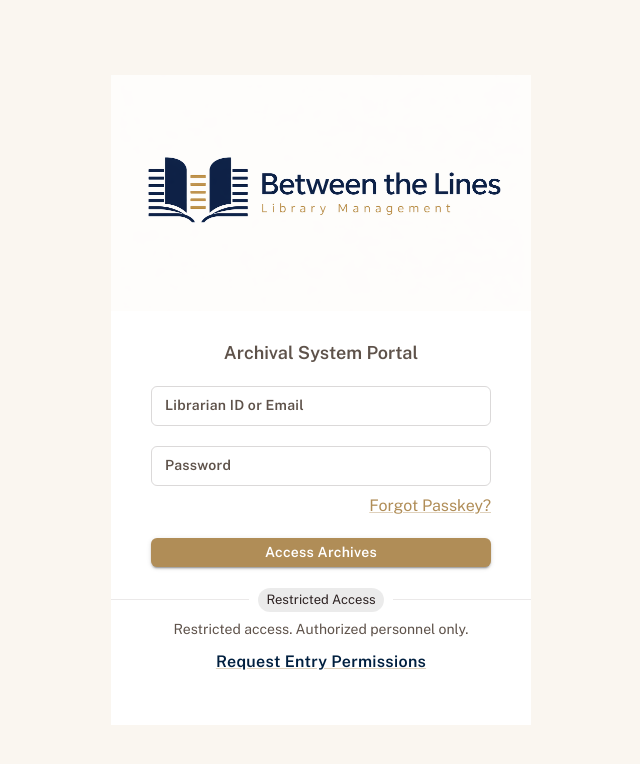
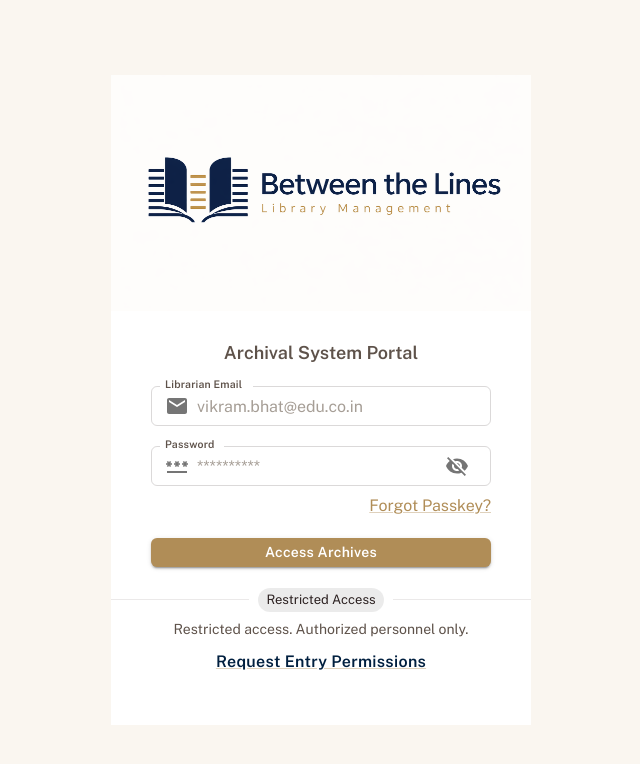
Before and after one commit to BailurVikramBhat/between-the-lines, a React (Vite) app in the folder frontend/: page / in a window 1280 px wide. Shown: the top 764 px of the page, without its empty margins (319-959 px from the left). Built offline with nearby package versions, Linux system fonts and the light colour scheme.

Commit message:
Add input adornments to the fields

```diff
--- a/frontend/src/pages/LoginPage.tsx
+++ b/frontend/src/pages/LoginPage.tsx
@@ -4,23 +4,44 @@ import {
   Button,
   Chip,
   Divider,
+  IconButton,
+  InputAdornment,
   Link,
   TextField,
   Typography,
 } from "@mui/material";
+import MailIcon from "@mui/icons-material/Mail";
+import PasswordIcon from "@mui/icons-material/Password";
+import VisibilityIcon from "@mui/icons-material/Visibility";
+import VisibilityOffIcon from "@mui/icons-material/VisibilityOff";
 import myImage from "../assets/descriptive_logo.png";
-import { useRef } from "react";
+import { useEffect, useRef, useState } from "react";
 import { useLogin } from "@/hooks/useLogin";
 export default function LoginPage() {
   const emailRef = useRef<HTMLInputElement>(null);
   const passwordRef = useRef<HTMLInputElement>(null);
   const { error, loading, handleLogin } = useLogin();
 
+  const [visible, setVisible] = useState<boolean>(false);
+
   const onSubmit = (event: React.SubmitEvent<HTMLFormElement>) => {
     event.preventDefault();
     const email = emailRef.current?.value ?? "";
     const password = passwordRef.current?.value ?? "";
     handleLogin(email, password);
+  };
+  useEffect(() => {
+    let timeout: ReturnType<typeof setTimeout>;
+    if (visible) {
+      timeout = setTimeout(() => {
+        setVisible(false);
+      }, 5000);
+    }
+    return () => clearTimeout(timeout);
+  }, [visible]);
+
+  const toggleVisible = () => {
+    setVisible((show) => !show);
   };
 
   return (
@@ -86,21 +107,48 @@ export default function LoginPage() {
             </Alert>
           )}
           <TextField
+            autoComplete="email"
             inputRef={emailRef}
             fullWidth
-            label="Librarian ID or Email"
+            label="Librarian Email"
             type="email"
             variant="outlined"
-            placeholder="Enter your credentials"
+            placeholder="vikram.bhat@edu.co.in"
+            slotProps={{
+              input: {
+                startAdornment: (
+                  <InputAdornment position="start">
+                    <MailIcon />
+                  </InputAdornment>
+                ),
+              },
+            }}
           />
           <Box>
             <TextField
+              autoComplete="current-password"
               inputRef={passwordRef}
               fullWidth
               label="Password"
-              type="password"
+              type={visible ? "text" : "password"}
               variant="outlined"
               placeholder="**********"
+              slotProps={{
+                input: {
+                  startAdornment: (
+                    <InputAdornment position="start">
+                      <PasswordIcon />
+                    </InputAdornment>
+                  ),
+                  endAdornment: (
+                    <InputAdornment position="end">
+                      <IconButton type="button" onClick={toggleVisible}>
+                        {visible ? <VisibilityIcon /> : <VisibilityOffIcon />}
+                      </IconButton>
+                    </InputAdornment>
+                  ),
+                },
+              }}
             />
             <Link
               href="#"
```
